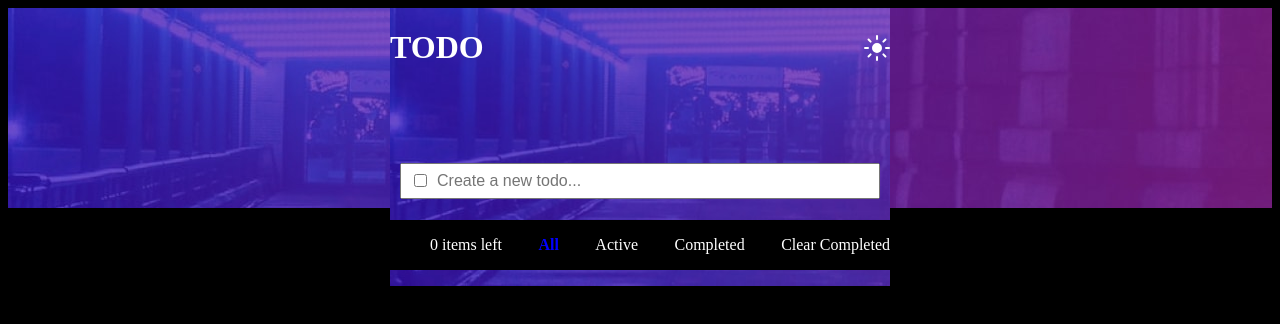
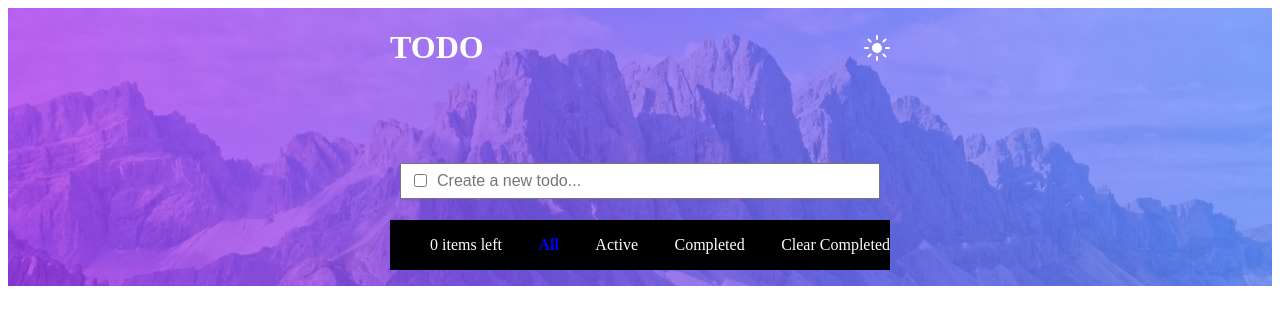
Before and after one commit to okedo01/todo-app-project-okedo01, a React (Vite) app: page / in a window 1280 px wide. Shown: the top 324 px of the page. Built offline with nearby package versions, Linux system fonts and the light colour scheme.

Commit message:
todo-app

```diff
--- a/src/components/App.jsx
+++ b/src/components/App.jsx
@@ -1,6 +1,7 @@
 import Todo from "./todo"
-import bgImg from "../assets/images/bg-desktop-dark.jpg"
-import "../App.css"
+import darkTheme from "../assets/images/bg-desktop-dark.jpg"
+import lightTheme from "../assets/images/bg-desktop-light.jpg"
+// import "../App.css"
 import { useState } from "react"
 
 function App() {
@@ -10,16 +11,16 @@ function App() {
     setIsDarkMode(!isDarkMode);
   }
 
+  const appStyle = {
+    backgroundImage: `url(${isDarkMode ? lightTheme : darkTheme})`,
+    margin: 0,
+    padding: 0,
+    boxSizing: "border-box",
+    display: "grid",
+    placeItems: "center",
+  }
   return (
-     <div style={{
-      backgroundImage: `url(${bgImg})`,
-      margin: 0,
-      padding: 0,
-      boxSizing: "border-box",
-      height: "200px",
-      display: "grid",
-      placeItems: "center",
-    }}>
+     <div style={appStyle}>
        <Todo isDarkMode = {isDarkMode} handleToggleTheme = {handleToggleTheme} />
     </div>
   )
--- a/src/components/Todo.jsx
+++ b/src/components/Todo.jsx
@@ -1,8 +1,6 @@
 import React, { useState } from "react";
 import darkIcon from "../assets/images/icon-sun.svg"
 import lightIcon from "../assets/images/icon-moon.svg"
-import darkTheme from "../assets/images/bg-desktop-dark.jpg"
-import lightTheme from "../assets/images/bg-desktop-light.jpg";
 
 const Todo = ({isDarkMode, handleToggleTheme}) => {
     const [newTodo, setNewTodo] = useState("");
@@ -43,14 +41,10 @@ const filteredTodo = todos.filter((todo) => {
         return true;
 })
 
-const bgImage = `url(${isDarkMode ? darkTheme : lightTheme})`;
-
-
 return (
     <div style={{
         maxWidth: "500px",
         width: "100%",
-        backgroundImage: bgImage,
         backgroundSize: "cover",
     }}>
         <div style={{
@@ -61,7 +55,7 @@ return (
             marginBottom: "70px"
         }}>
             <h1 style={{
-                color: "white"
+                color: isDarkMode ? "white" : "black",
             }}>TODO</h1>
             <img
                 src={isDarkMode ? darkIcon : lightIcon}
```
